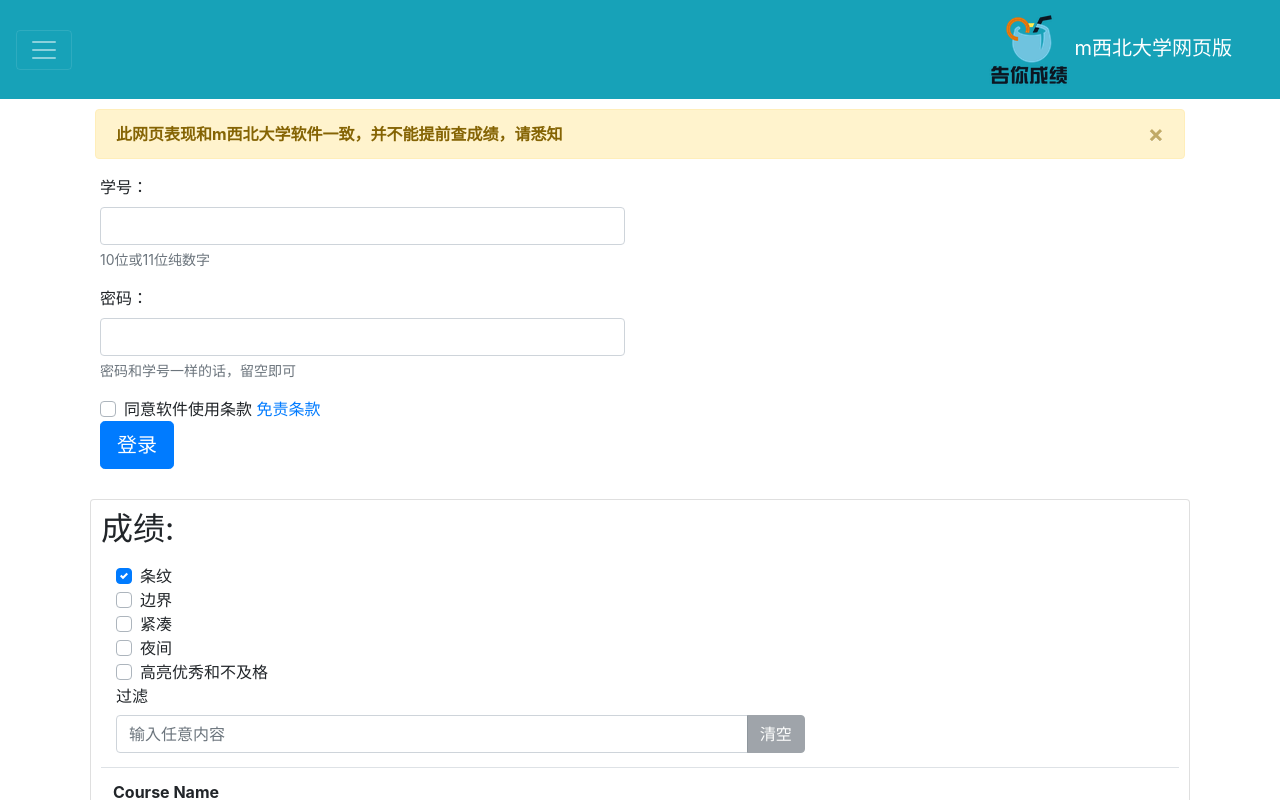
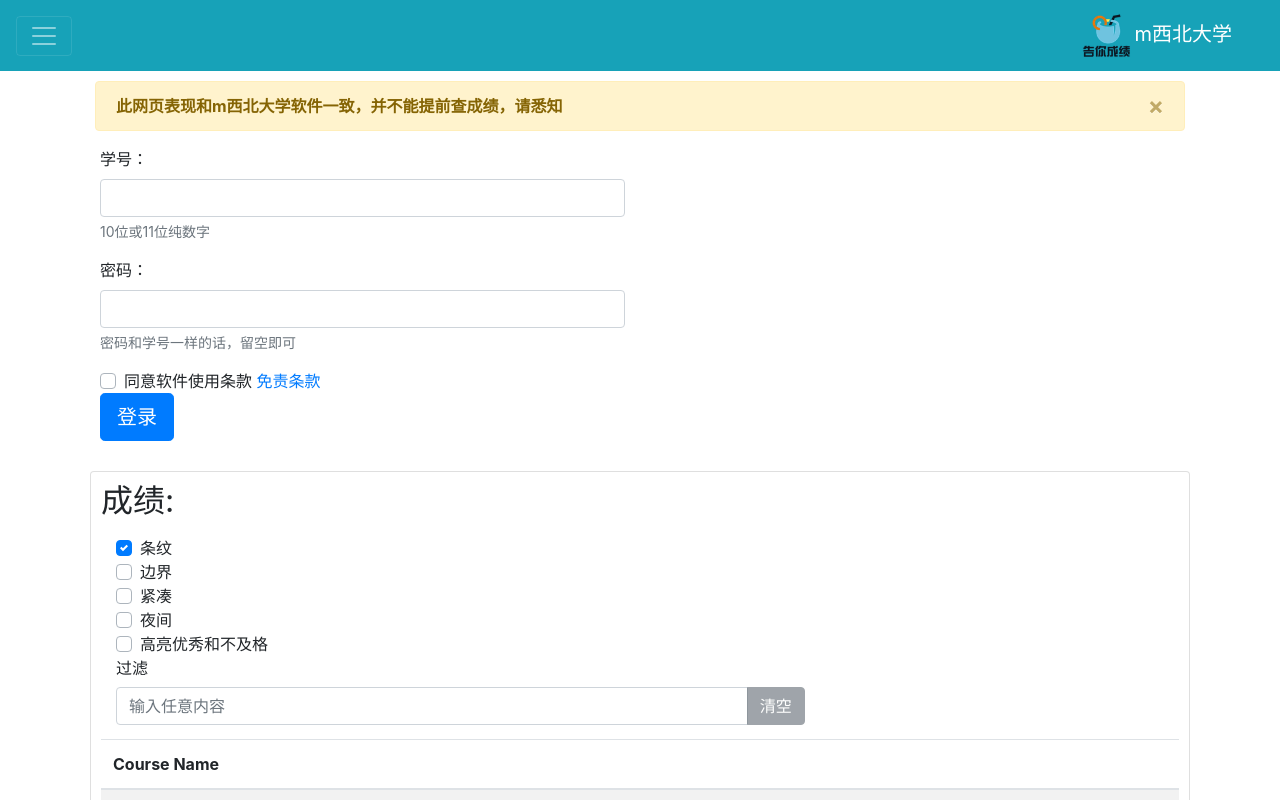
Before and after one commit to HarborZeng/nwugrade, a Vue app: page / in a window 1280 px wide. Shown: the top 800 px of the page. Built offline with nearby package versions, Linux system fonts and the light colour scheme.

Commit message:
约束图片大小

```diff
--- a/src/components/MyHeader.vue
+++ b/src/components/MyHeader.vue
@@ -4,8 +4,8 @@
     <b-navbar-toggle target="nav_collapse"></b-navbar-toggle>
 
     <b-navbar-brand>
-      <img src="/static/nav-img.png">
-      <router-link class="navbar-brand" to="/">m西北大学网页版</router-link>
+      <img src="/static/nav-img.png" class="nav-img">
+      <router-link class="navbar-brand" to="/">m西北大学</router-link>
     </b-navbar-brand>
 
     <b-collapse is-nav id="nav_collapse">
@@ -79,5 +79,7 @@
 </script>
 
 <style scoped>
-
+  .nav-img {
+    height: 45px;
+  }
 </style>
```
